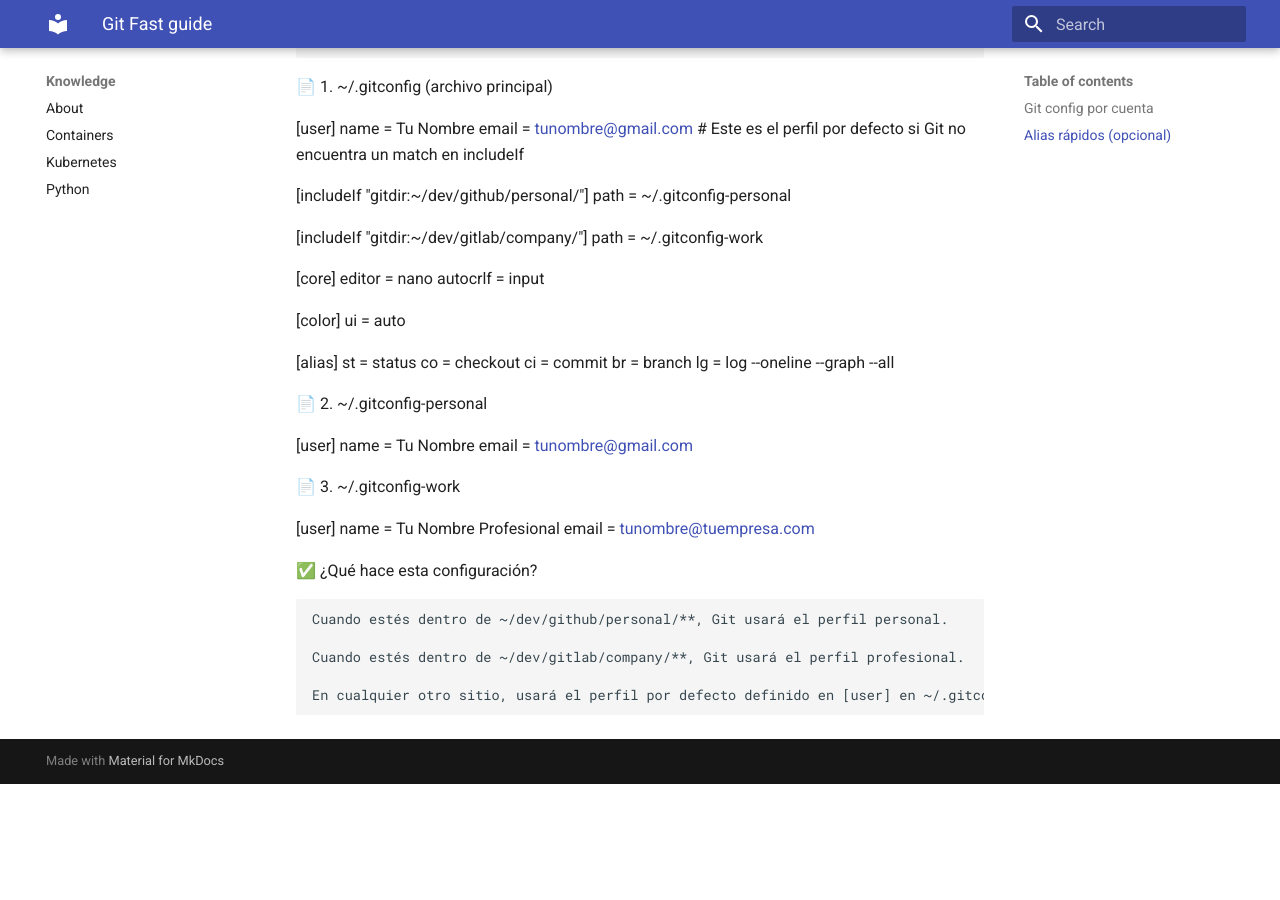
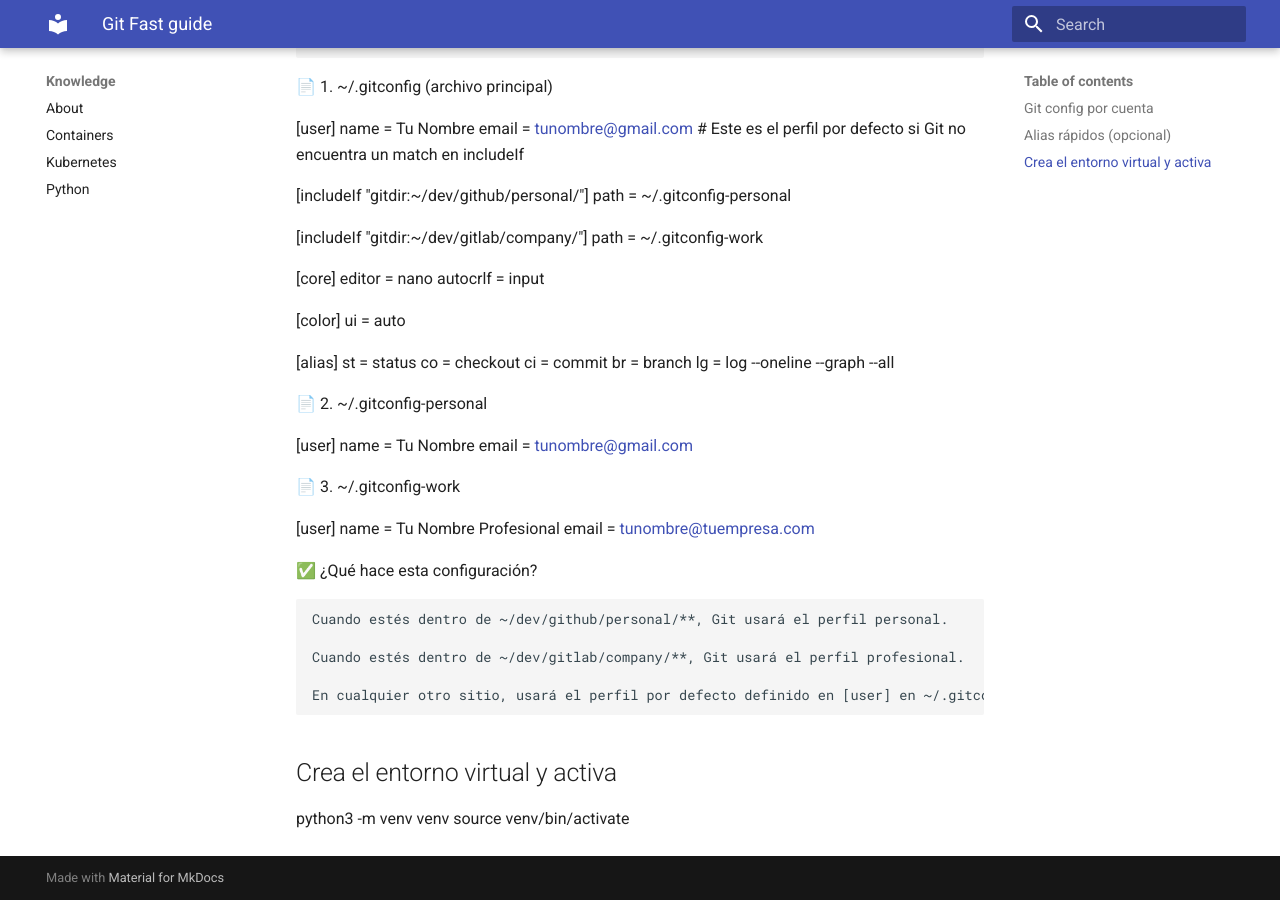
Before and after one commit to svrsbnet/knowledge, an MkDocs documentation site: the page built from docs/git-fast-guide.md, in a window 1280 px wide and 900 px high, scrolled down 1821 px. Built offline with MkDocs 1.6.1 and Material for MkDocs 9.7.7, drawn with Linux system fonts in a browser that asks for light colours; before the commit the page ends 2605 px from its top, so only the background shows below that.

Commit message:
Add workflow to mkdocs

```diff
--- a/docs/git-fast-guide.md
+++ b/docs/git-fast-guide.md
@@ -150,3 +150,8 @@ Perfecto. Aquí tienes una configuración lista para copiar y pegar, que te perm
     Cuando estés dentro de ~/dev/gitlab/company/**, Git usará el perfil profesional.
 
     En cualquier otro sitio, usará el perfil por defecto definido en [user] en ~/.gitconfig.
+
+## Crea el entorno virtual y activa
+
+  python3 -m venv venv
+  source venv/bin/activate
```
Also changed, not shown: 1 other file.
